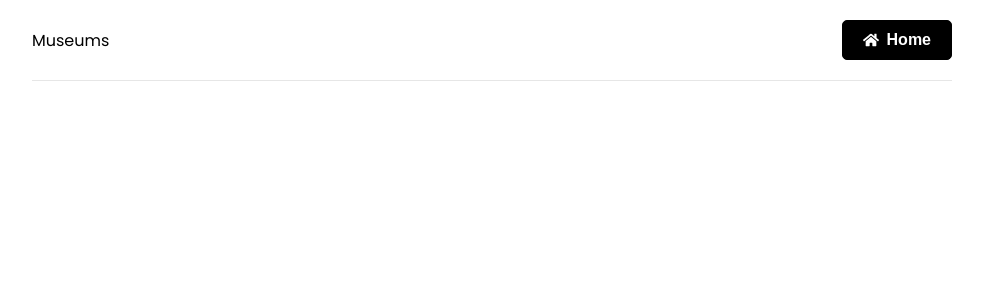
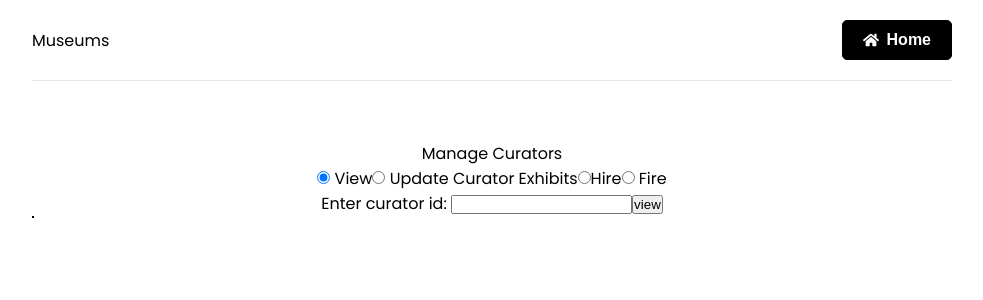
Before and after one commit to zhoum84/museum, a React (Create React App) app in the folder client/: page /curators in a window 1280 px wide. Before the commit this address had no page. Shown: the top 300 px of the page, without its empty margins (148-1131 px from the left). Built offline with nearby package versions, Linux system fonts and the light colour scheme.

Commit message:
add curator page

```diff
--- a/client/src/App.js
+++ b/client/src/App.js
@@ -2,6 +2,8 @@ import { BrowserRouter as Router, Routes, Route } from "react-router-dom";
 import Header from "./components/Header";
 import Home from "./pages/Home";
 import { SearchPage } from "./pages/SearchPage";
+import { CuratorPage } from "./pages/CuratorPage";
+
 function App() {
   return (
     <>
@@ -9,8 +11,9 @@ function App() {
         <div className='container'>
           <Header/>
           <Routes>
-          <Route path='/home' element={<Home/>}/>
+          <Route path='/' element={<Home/>}/>
           <Route path='/search' element={<SearchPage/>}/>
+          <Route path='/curators' element={<CuratorPage/>}/>
           </Routes>
         </div>
       </Router>
--- /dev/null
+++ b/client/src/pages/CuratorPage.jsx
@@ -0,0 +1,101 @@
+import React from "react";
+import { useState } from "react";
+import axios from "axios";
+
+
+export const CuratorPage = () => {
+  const [action, setAction] = useState("view");
+//   Update_curator
+
+//   Fire_curator
+
+//   Hire_curator
+  const [res, setRes] = useState([]);
+  const handleClick = (e) => {
+    setAction(e.target.value);
+  };
+
+  const elongateId = (id) => {
+    const obj = {
+      "Mid" : "Museum ID",
+      "Eid" : "Exhibition ID",
+      "Artist_id" : "Artist ID",
+      "Art_id" : "Art ID",
+      "Cid" : "Curator ID",
+    }
+    if (Object.keys(obj).includes(id)){
+      return obj[id];
+    }
+    return id;
+  }
+  async function getData() {
+    try {
+      const response = await axios.get("http://localhost:4000/curators");
+      console.log("Data:", response.data);
+      setRes(response.data)
+
+    } catch (error) {
+      console.error("Error making GET request:", error);
+    }
+  }
+  return (
+    <div>
+      Manage Curators
+      <form className={"form"}>
+        <label>
+          <input
+            type="radio"
+            value="view"
+            checked={action === "view"}
+            onClick={(e) => handleClick(e)}
+          />{" "}
+          View
+        </label>
+        <label>
+          <input
+            type="radio"
+            value="update"
+            checked={action=== "update"}
+            onClick={(e) => handleClick(e)}
+          />{" "}
+          Update Curator Exhibits
+        </label>
+        <label>
+          <input
+            type="radio"
+            value="hire"
+            checked={action=== "hire"}
+            onClick={(e) => handleClick(e)}
+          />
+          Hire
+        </label>
+        <label>
+          <input
+            type="radio"
+            value="fire"
+            checked={action=== "fire"}
+            onClick={(e) => handleClick(e)}
+          />{" "}
+          Fire
+        </label>
+      </form>
+
+      Enter curator id: <input type="text" />
+      <button onClick={getData}>
+        {action}
+      </button>
+      <table>
+
+      <tr>
+      {res.length > 0 && Object.keys(res[0]).map(k => <td>{elongateId(k)}</td>)}
+      </tr>
+      {res.map(obj => <tr>{Object.entries(obj).map(([key, value]) => (
+        <td key={key}>
+          {value}
+        </td>
+
+      ))}</tr>)}
+      </table>
+    </div>
+  );
+};
--- a/client/src/pages/Home.jsx
+++ b/client/src/pages/Home.jsx
@@ -13,6 +13,10 @@ const Home = () => {
     navigate('/search');
   }
 
+  const handleCuratorClick = () => {
+    navigate('/curators')
+  }
+
   return (
     <>
       <section className="heading">
@@ -22,7 +26,7 @@ const Home = () => {
       <button className="btn btn-blue-block" onClick={handleSearchClick}>Search Actions</button>
       <button className="btn btn-blue-block" onClick={handleClick}>Exhibit Management</button>
       <button className="btn btn-blue-block" onClick={handleClick}>Artist and Artwork Management</button>
-      <button className="btn btn-blue-block" onClick={handleClick}>Curator Management</button>
+      <button className="btn btn-blue-block" onClick={handleCuratorClick}>Curator Management</button>
       <button className="btn btn-blue-block" onClick={handleClick}>User Exhibit</button>
     <div>
 
```
Also changed, not shown: 1 other file (tests, documents, lock files or other folders).
